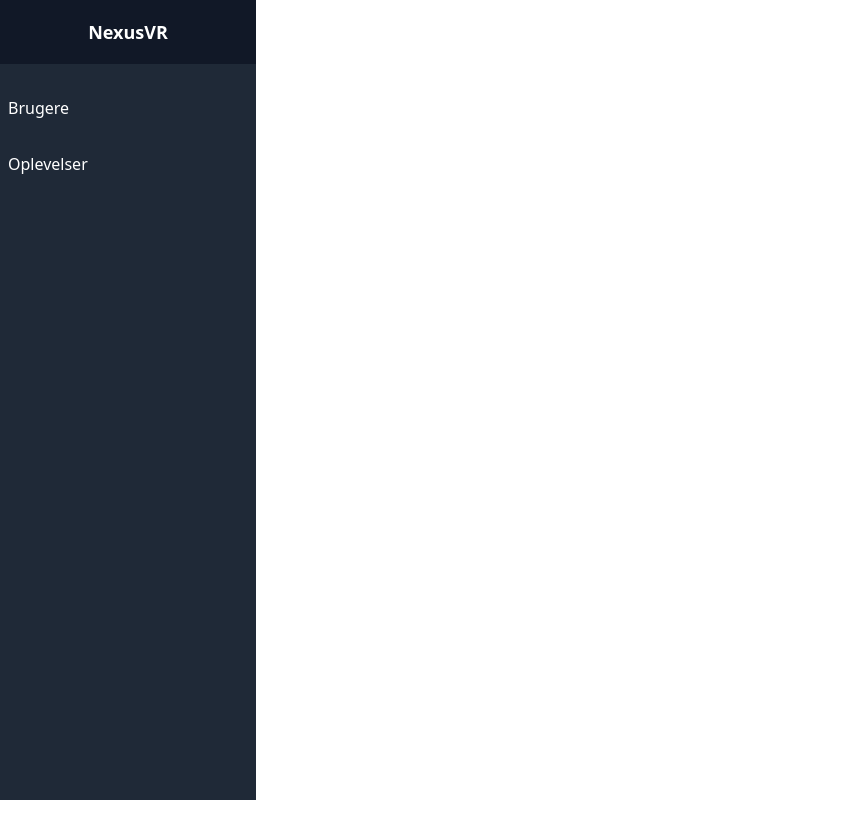
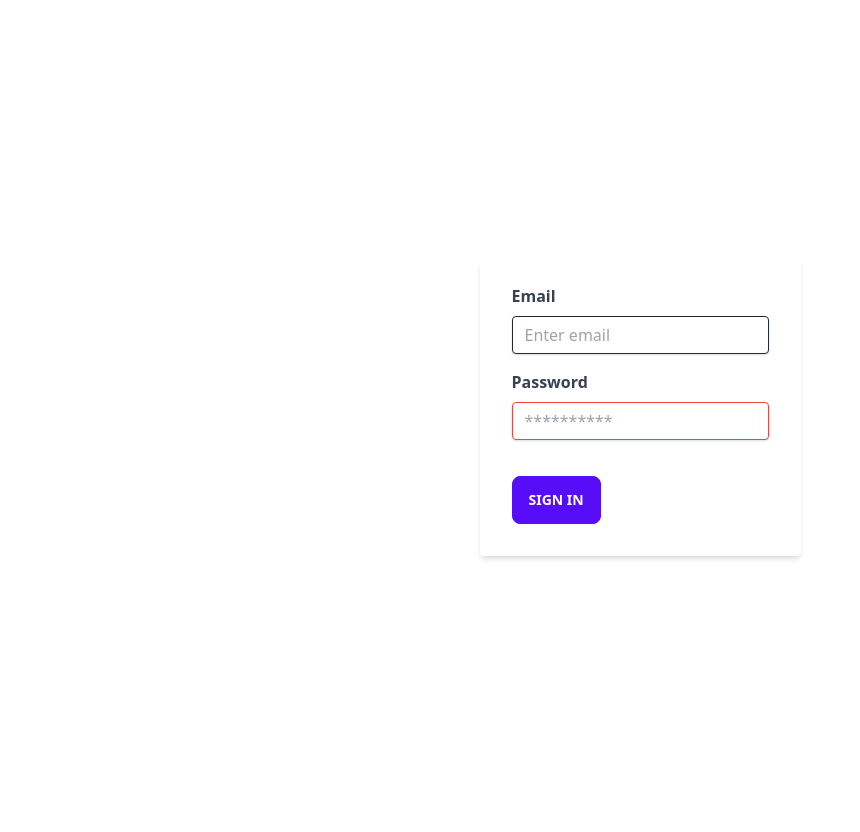
Before and after one commit to 4-Semester/nexus_vr_website, a React (Create React App) app: page / in a window 1280 px wide. Shown: the whole page, without its empty margins (0-860 px from the left). Before the commit the page ends 800 px from the top, so only its background shows below. Built offline with nearby package versions, Linux system fonts and the light colour scheme.

Commit message:
loginform

```diff
--- a/src/App.js
+++ b/src/App.js
@@ -1,24 +1,31 @@
 import './Components/Sidebar';
 import Sidebar from './Components/Sidebar';
-import { Route, Routes} from "react-router-dom";
+import { Route, Routes, useLocation} from "react-router-dom";
 import Experience from './Components/Experience/Experience';
 import Users from './Components/Users/Users';
 import RegisterForm from './Components/Forms/RegisterForm';
+import LoginForm from './Components/Forms/LoginForm';
 
 export default function App() {
+  const location = useLocation();
+
+  const showSidebar = location.pathname !== '/';
+
+
   return (
     <>
-
-
-    <div className="flex">
-    <div className='flex min-h-screen'>
-      <Sidebar />
-    </div>
+   <div className="flex">
+        {showSidebar && (
+          <div className='flex min-h-screen'>
+            <Sidebar />
+          </div>
+        )}
       <main className="flex-grow p-4">
         <Routes>
         <Route path="/Users" element={<Users/>} />
           <Route path="/Experience" element={<Experience/>} />
           <Route path="/Register" element={<RegisterForm/>} />
+          <Route path="/" element={<LoginForm/>} />
         </Routes>
       </main>
     </div>
--- a/src/Components/Forms/LoginForm.js
+++ b/src/Components/Forms/LoginForm.js
@@ -0,0 +1,37 @@
+import { useState } from "react"
+
+function LoginForm(){
+
+    const [formData, setFormData] = useState({
+        email: '',
+        password:'',
+    });
+
+
+    return(
+        <div class="flex h-screen items-center justify-center">
+        <form class="bg-white shadow-md rounded px-8 pt-6 pb-8 mb-4">
+          <div class="mb-4">
+            <label class="block text-gray-700 font-bold mb-2" for="email">
+              Email
+            </label>
+            <input class="shadow appearance-none border rounded w-full py-2 px-3 leading-tight focus:outline-none focus:shadow-outline" id="email" type="email" placeholder="Enter email" />
+          </div>
+          <div class="mb-6">
+            <label class="block text-gray-700 font-bold mb-2" for="password">
+              Password
+            </label>
+            <input class="shadow appearance-none border border-red-500 rounded w-full py-2 px-3 mb-3 leading-tight focus:outline-none focus:shadow-outline" id="password" type="password" placeholder="**********" />
+          </div>
+          <div class="flex items-center justify-between">
+            <button class="btn btn-primary active:bg-on-primary focus:bg-primary" type="button">
+              Sign In
+            </button>
+          </div>
+        </form>
+      </div>
+
+    )
+}
+
+export default LoginForm;
```
